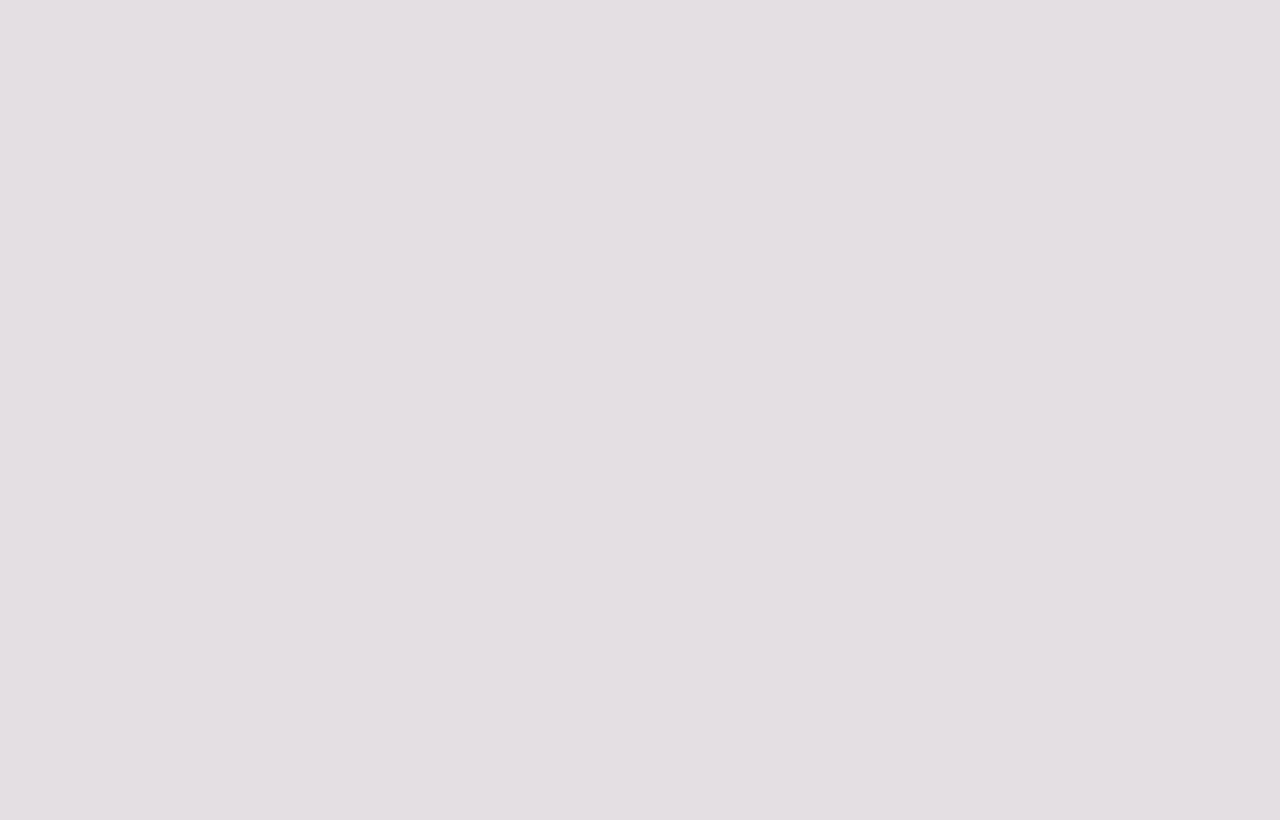
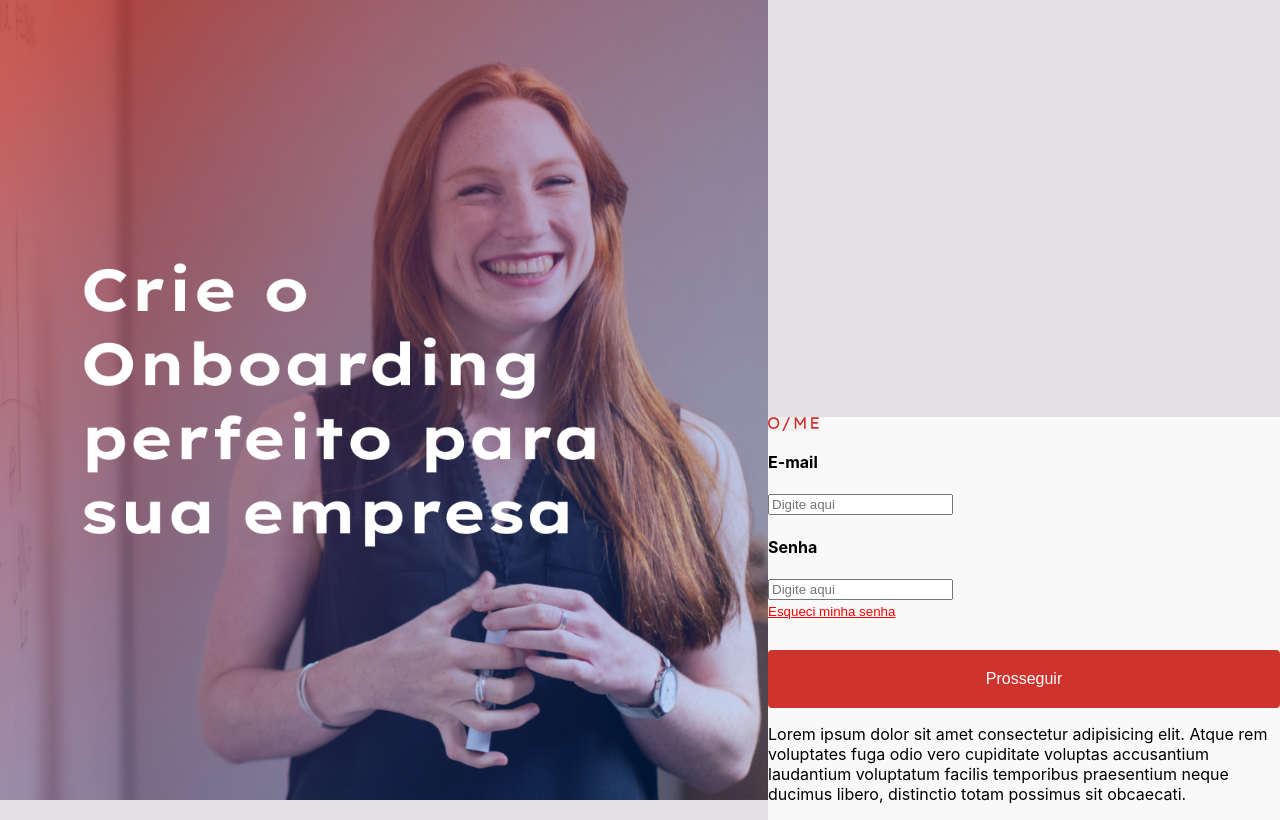
Before and after one commit to StartFuture/onboarding-me-rh-front, a React (Create React App) app: page /login-form in a window 1280 px wide. Before the commit this address had no page. Built offline with nearby package versions, Linux system fonts and the light colour scheme.

Commit message:
iniciaçao da tela de login (esqueci de mudar a branch)

```diff
--- a/src/AppRoutes.jsx
+++ b/src/AppRoutes.jsx
@@ -4,6 +4,7 @@ import Welcome from "./pages/Welcome";
 import FormAccess from "./pages/FormAccess";
 import FirstAccess from "./pages/FirstAccess";
 import EmployeeListing from "./pages/EmployeeListing";
+import LoginForm from "./pages/LoginForm";
 
 
 const AppRoutes = () => {
@@ -15,6 +16,7 @@ const AppRoutes = () => {
         <Route path="/form-access" element={<FormAccess/>} />
         <Route path="/first-access" element={<FirstAccess/>} />
         <Route path="/employee-listing" element={<EmployeeListing/>} />
+        <Route path="/login-form" element={<LoginForm/>} />
       </Routes>
     </BrowserRouter>
   );
--- a/src/pages/EmployeeListing/index.jsx
+++ b/src/pages/EmployeeListing/index.jsx
@@ -4,8 +4,8 @@ import TopingMenu from "../../components/TopingMenu";
 const EmployeeListing = () => {
     return (
       <>
-        {/* <LateralMenu/> */}
-        <TopingMenu/>
+        <LateralMenu/>
+        {/* <TopingMenu/> */}
 </>
   );
 };
--- /dev/null
+++ b/src/pages/LoginForm/assets/css/style.css
@@ -0,0 +1,35 @@
+body {
+  display: inline;
+}
+
+.full-container {
+  display: inline;
+}
+
+.logo {
+  margin: 0;
+  padding: 0;
+  width: 10%;
+  height: 4%;
+}
+
+.container-form {
+  display: inline-block;
+  width: 40%;
+  height: 100%;
+}
+
+.forget-button {
+  margin: 0px;
+  padding: 0px;
+  background: none;
+  border: none;
+  text-decoration: underline;
+  color: red;
+}
+
+img {
+  width: 60%;
+  height: 100vh;
+  background-color: #f0f0f0;
+}
--- /dev/null
+++ b/src/pages/LoginForm/index.jsx
@@ -0,0 +1,32 @@
+import "./assets/css/style.css";
+import GradientImg from "./assets/img/gradientimg.png";
+import Logo from "./assets/img/Logo (1).svg";
+
+const LoginForm = () => {
+  return (
+    <>
+      <div class="full-container">
+        <img src={GradientImg} alt="" />
+        <div class="container-form">
+          <img class="logo" src={Logo} alt="" />
+          <form>
+            <h4>E-mail</h4>
+            <input type="text" placeholder="Digite aqui" />
+            <h4>Senha</h4>
+            <input type="text" placeholder="Digite aqui" />
+          </form>
+          <button class="forget-button">Esqueci minha senha</button>
+          <button class="next-button">Prosseguir</button>
+          <p>
+            Lorem ipsum dolor sit amet consectetur adipisicing elit. Atque rem
+            voluptates fuga odio vero cupiditate voluptas accusantium laudantium
+            voluptatum facilis temporibus praesentium neque ducimus libero,
+            distinctio totam possimus sit obcaecati.
+          </p>
+        </div>
+      </div>
+    </>
+  );
+};
+
+export default LoginForm;
```
Also changed, not shown: src/pages/LoginForm/assets/img/Logo (1).svg (added), src/pages/LoginForm/assets/img/gradientimg.png (added).
